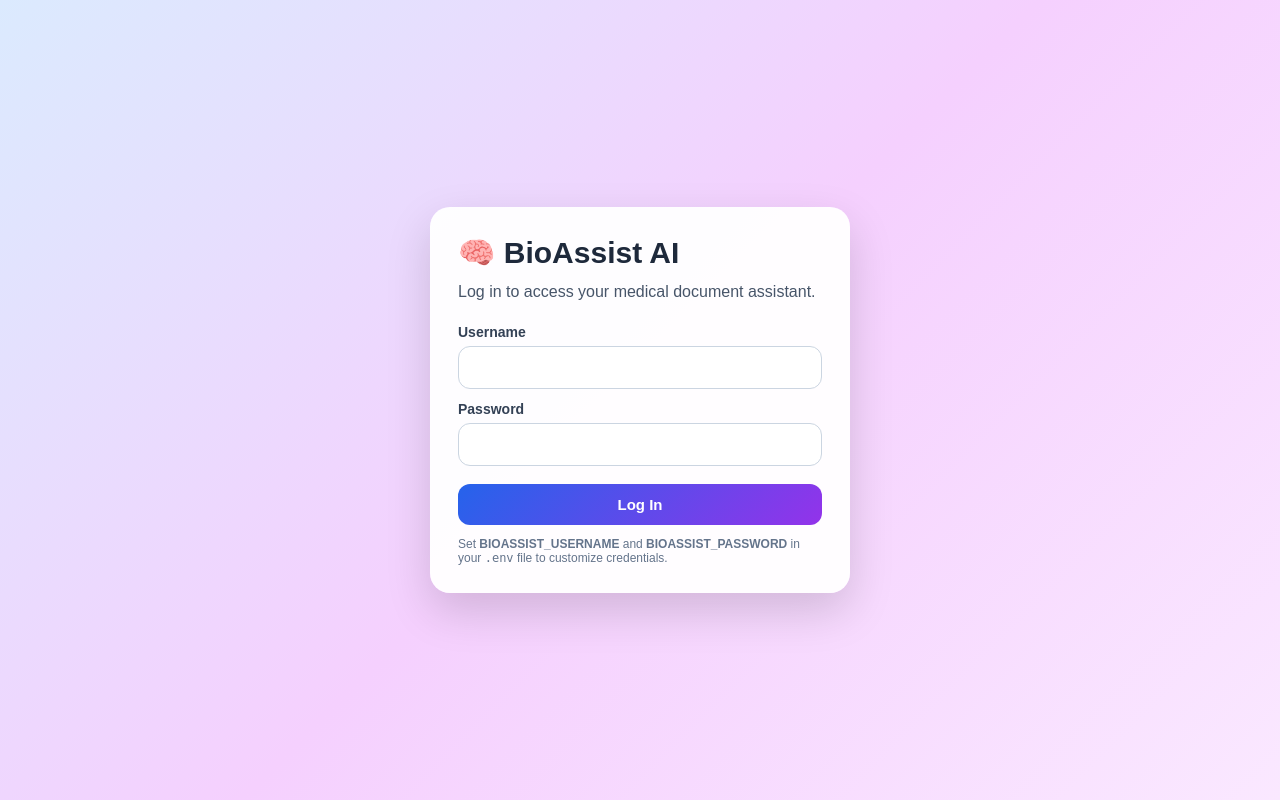
After one commit to Yatin-P/bioassist-ai, a Flask app: page /login in a window 1280 px wide. The commit adds this page. Run offline with Flask 3, Linux system fonts and the light colour scheme.

Commit message:
Add session-based login and logout to BioAssist AI

```diff
--- a/app.py
+++ b/app.py
@@ -1,10 +1,21 @@
-from flask import Flask, render_template, request, session, Response, stream_with_context
-from dotenv import load_dotenv
+from functools import wraps
 import os
 
-from pinecone import Pinecone
+from dotenv import load_dotenv
+from flask import (
+    Flask,
+    Response,
+    flash,
+    redirect,
+    render_template,
+    request,
+    session,
+    stream_with_context,
+    url_for,
+)
 from langchain_openai import OpenAIEmbeddings
 from openai import OpenAI
+from pinecone import Pinecone
 
 app = Flask(__name__)
 app.secret_key = "bioassist_secret_key"
@@ -14,6 +25,8 @@ load_dotenv()
 PINECONE_API_KEY = os.getenv("PINECONE_API_KEY")
 INDEX_NAME = os.getenv("PINECONE_INDEX_NAME")
 OPENAI_API_KEY = os.getenv("OPENAI_API_KEY")
+APP_USERNAME = os.getenv("BIOASSIST_USERNAME", "admin")
+APP_PASSWORD = os.getenv("BIOASSIST_PASSWORD", "bioassist123")
 
 client = OpenAI(api_key=OPENAI_API_KEY)
 embeddings = OpenAIEmbeddings(api_key=OPENAI_API_KEY)
@@ -22,16 +35,57 @@ pc = Pinecone(api_key=PINECONE_API_KEY)
 index = pc.Index(INDEX_NAME)
 
 
+def login_required(view_func):
+    @wraps(view_func)
+    def wrapped(*args, **kwargs):
+        if not session.get("logged_in"):
+            return redirect(url_for("login"))
+        return view_func(*args, **kwargs)
+
+    return wrapped
+
+
+@app.route("/login", methods=["GET", "POST"])
+def login():
+    if session.get("logged_in"):
+        return redirect(url_for("index_page"))
+
+    if request.method == "POST":
+        username = request.form.get("username", "").strip()
+        password = request.form.get("password", "")
+
+        if username == APP_USERNAME and password == APP_PASSWORD:
+            session.clear()
+            session["logged_in"] = True
+            session["username"] = username
+            session["chat_history"] = []
+            session["current_topic"] = ""
+            return redirect(url_for("index_page"))
+
+        flash("Invalid username or password.")
+
+    return render_template("login.html")
+
+
+@app.route("/logout", methods=["POST"])
+@login_required
+def logout():
+    session.clear()
+    return redirect(url_for("login"))
+
+
 @app.route("/")
+@login_required
 def index_page():
     if "chat_history" not in session:
         session["chat_history"] = []
     if "current_topic" not in session:
         session["current_topic"] = ""
-    return render_template("chat.html")
+    return render_template("chat.html", username=session.get("username", "User"))
 
 
 @app.route("/get", methods=["POST"])
+@login_required
 def stream_chat():
     user_message = request.form["msg"]
 
@@ -66,11 +120,7 @@ Recent conversation:
 
     query_embedding = embeddings.embed_query(retrieval_query)
 
-    results = index.query(
-        vector=query_embedding,
-        top_k=6,
-        include_metadata=True
-    )
+    results = index.query(vector=query_embedding, top_k=6, include_metadata=True)
 
     matches = results.get("matches", [])
 
@@ -103,10 +153,7 @@ Question:
 Return only topic name.
 """
 
-    topic_response = client.responses.create(
-        model="gpt-5-nano",
-        input=topic_prompt
-    )
+    topic_response = client.responses.create(model="gpt-5-nano", input=topic_prompt)
 
     detected_topic = topic_response.output_text.strip()
     if detected_topic:
@@ -176,10 +223,7 @@ Question:
     def generate():
         final_answer = ""
 
-        with client.responses.stream(
-            model="gpt-5-nano",
-            input=prompt
-        ) as stream:
+        with client.responses.stream(model="gpt-5-nano", input=prompt) as stream:
             for event in stream:
                 if event.type == "response.output_text.delta":
                     chunk = event.delta
@@ -191,16 +235,14 @@ Question:
             final_answer += source_text
             yield source_text
 
-        chat_history.append({
-            "user": user_message,
-            "bot": final_answer
-        })
+        chat_history.append({"user": user_message, "bot": final_answer})
         session["chat_history"] = chat_history[-10:]
 
     return Response(stream_with_context(generate()), mimetype="text/plain")
 
 
 @app.route("/clear", methods=["POST"])
+@login_required
 def clear_chat():
     session["chat_history"] = []
     session["current_topic"] = ""
--- a/templates/chat.html
+++ b/templates/chat.html
@@ -360,10 +360,13 @@
             <div class="header">
                 <div class="header-left">
                     <h1>Medical Chat Assistant</h1>
-                    <p>ChatGPT-style medical document assistant</p>
+                    <p>ChatGPT-style medical document assistant · Logged in as {{ username }}</p>
                 </div>
                 <div class="header-actions">
                     <button class="header-btn" onclick="clearChat()">Clear Chat</button>
+                    <form method="POST" action="/logout" style="margin:0;">
+                        <button type="submit" class="header-btn">Log Out</button>
+                    </form>
                 </div>
             </div>
 
--- /dev/null
+++ b/templates/login.html
@@ -0,0 +1,103 @@
+<!DOCTYPE html>
+<html lang="en">
+<head>
+    <meta charset="UTF-8">
+    <meta name="viewport" content="width=device-width, initial-scale=1.0">
+    <title>BioAssist AI - Login</title>
+    <style>
+        * { box-sizing: border-box; }
+        body {
+            margin: 0;
+            min-height: 100vh;
+            display: flex;
+            align-items: center;
+            justify-content: center;
+            background: linear-gradient(135deg, #dbeafe, #f5d0fe, #fae8ff);
+            font-family: Arial, sans-serif;
+            padding: 24px;
+        }
+        .card {
+            width: 100%;
+            max-width: 420px;
+            background: rgba(255, 255, 255, 0.96);
+            border-radius: 20px;
+            box-shadow: 0 18px 45px rgba(0, 0, 0, 0.15);
+            padding: 28px;
+        }
+        h1 {
+            margin: 0 0 10px;
+            color: #1e293b;
+            font-size: 30px;
+        }
+        p {
+            margin: 0 0 20px;
+            color: #475569;
+            line-height: 1.5;
+        }
+        .error {
+            margin-bottom: 14px;
+            border-radius: 10px;
+            padding: 10px 12px;
+            background: #fee2e2;
+            color: #991b1b;
+            font-size: 14px;
+            border: 1px solid #fecaca;
+        }
+        label {
+            display: block;
+            margin: 12px 0 6px;
+            color: #334155;
+            font-weight: 700;
+            font-size: 14px;
+        }
+        input {
+            width: 100%;
+            padding: 12px 13px;
+            border-radius: 12px;
+            border: 1px solid #cbd5e1;
+            font-size: 15px;
+        }
+        button {
+            width: 100%;
+            border: none;
+            margin-top: 18px;
+            border-radius: 12px;
+            padding: 12px 14px;
+            font-size: 15px;
+            font-weight: 700;
+            color: white;
+            cursor: pointer;
+            background: linear-gradient(135deg, #2563eb, #9333ea);
+        }
+        .hint {
+            margin-top: 12px;
+            font-size: 12px;
+            color: #64748b;
+        }
+    </style>
+</head>
+<body>
+    <div class="card">
+        <h1>🧠 BioAssist AI</h1>
+        <p>Log in to access your medical document assistant.</p>
+
+        {% with messages = get_flashed_messages() %}
+            {% if messages %}
+                <div class="error">{{ messages[0] }}</div>
+            {% endif %}
+        {% endwith %}
+
+        <form method="POST" action="/login">
+            <label for="username">Username</label>
+            <input id="username" name="username" type="text" required>
+
+            <label for="password">Password</label>
+            <input id="password" name="password" type="password" required>
+
+            <button type="submit">Log In</button>
+        </form>
+
+        <div class="hint">Set <strong>BIOASSIST_USERNAME</strong> and <strong>BIOASSIST_PASSWORD</strong> in your <code>.env</code> file to customize credentials.</div>
+    </div>
+</body>
+</html>
```
Also changed, not shown: README.md.
